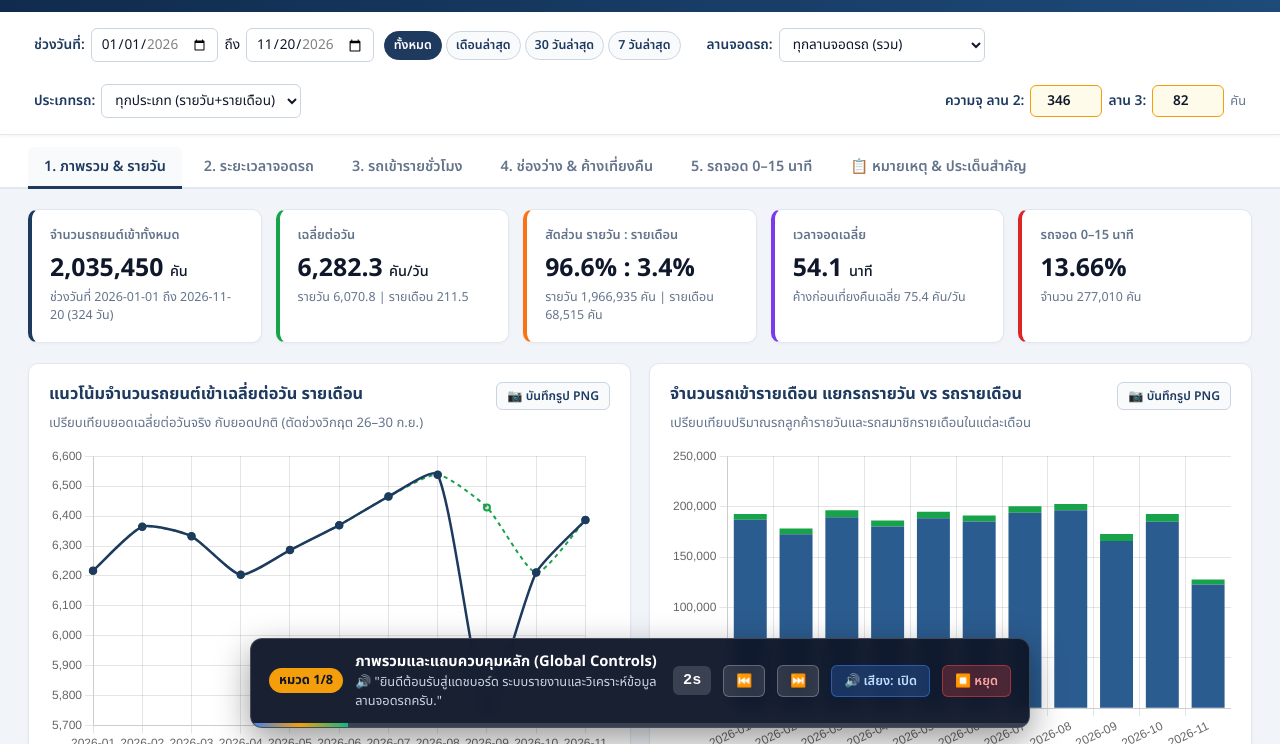
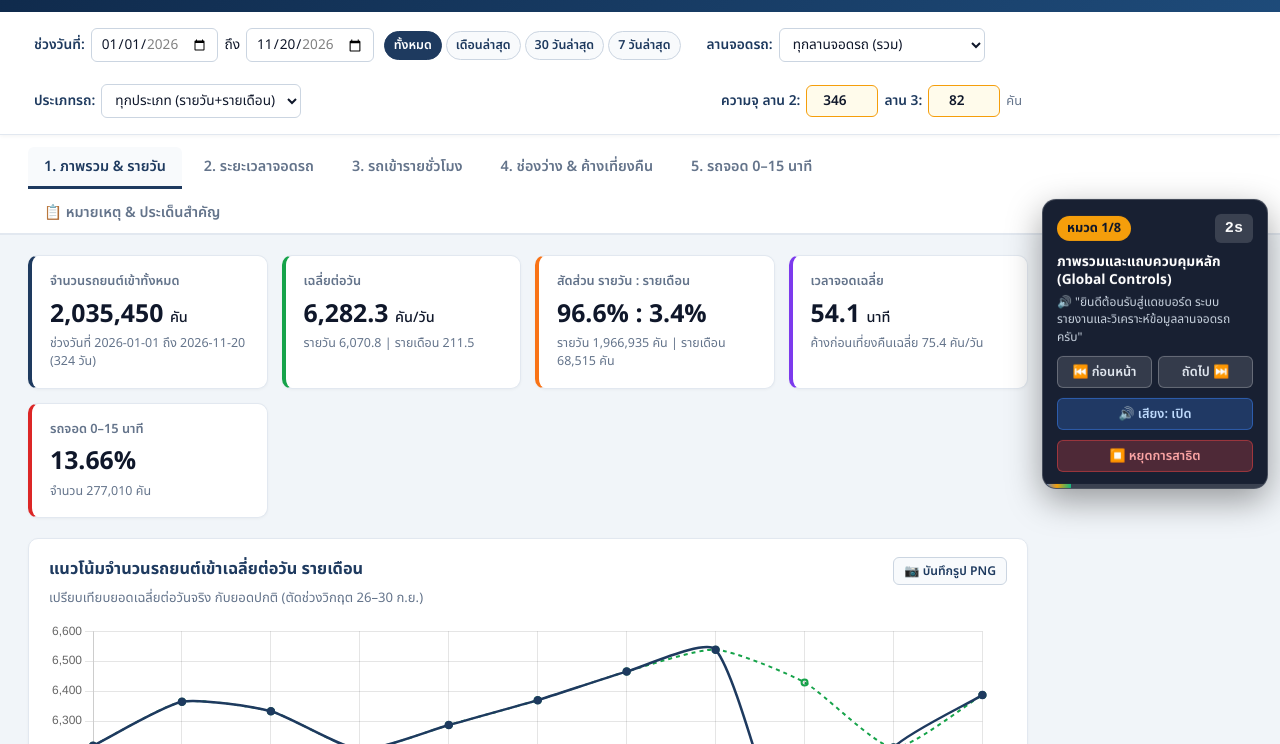
Before and after one commit to yingcharoen-hash/parking-dashboard, a plain HTML site: page index.html in a window 1280 px wide. Both pictures are taken after a click on the button "▶️ เริ่มโหมดสาธิต (Auto-Demo)". Shown: the part 56-800 px from the top of the page. Drawn offline with nearby package versions, Linux system fonts and the light colour scheme.

Commit message:
Dock Auto-Demo controls in dedicated right sidebar (zero overlap), fix KPI card stutter and ติดลบ pronunciation

```diff
--- a/audio/demo_cues.json
+++ b/audio/demo_cues.json
@@ -1,121 +1,121 @@
 {
   "demo_cat1.mp3": {
-    "duration": 34.08,
+    "duration": 34.12,
     "cues": [
       {
         "at": 0.0,
         "cue": "header",
-        "text": "ยินดีต้อนรับสู่แดชบอร์ด ระบบรายงานและวิเคราะห์ข้อมูลลานจอดรถครับ."
+        "text": "ยินดีต้อนรับสู่แดชบอร์ด ระบบรายงานและวิเคราะห์ข้อมูลลานจอดรถครับ"
       },
       {
         "at": 5.52,
         "cue": "controls_all",
-        "text": "จุดแรกที่สำคัญที่สุด คือแถบควบคุมด้านบนนี้ครับ."
+        "text": "จุดแรกที่สำคัญที่สุด คือแถบควบคุมด้านบนนี้ครับ"
       },
       {
         "at": 10.22,
         "cue": "ctrl_date",
-        "text": "เราสามารถเลือกช่วงวันที่ หรือกดปุ่มลัด เช่น 30 วันล่าสุด ได้ทันที."
+        "text": "เราสามารถเลือกช่วงวันที่ หรือกดปุ่มลัด เช่น 30 วันล่าสุด ได้ทันที"
       },
       {
         "at": 15.9,
         "cue": "ctrl_lot",
-        "text": "ถัดมาคือตัวกรองลานจอดรถ เช่น เลือกเจาะจงเป็น โซน A หรือลาน 2, ตัวเลขและกราฟทั้งหน้าเว็บจะอัปเดตทันที."
+        "text": "ถัดมาคือตัวกรองลานจอดรถ เช่น เลือกเจาะจงเป็น โซน A หรือลาน 2, ตัวเลขและกราฟทั้งหน้าเว็บจะอัปเดตทันที"
       },
       {
         "at": 24.42,
         "cue": "ctrl_type",
-        "text": "สามารถแยกดูประเภทรถรายวัน หรือรถรายเดือนได้."
+        "text": "สามารถแยกดูประเภทรถรายวัน หรือรถรายเดือนได้"
       },
       {
         "at": 28.71,
         "cue": "ctrl_cap",
-        "text": "และปรับตัวเลขความจุจำลองของลาน 2 และลาน 3 ได้แบบเรียลไทม์ครับ."
+        "text": "และปรับตัวเลขความจุจำลองของลาน 2 และลาน 3 ได้แบบเรียลไทม์ครับ"
       }
     ]
   },
   "demo_cat2.mp3": {
-    "duration": 36.85,
+    "duration": 37.49,
     "cues": [
       {
         "at": 0.0,
         "cue": "kpi_cards",
-        "text": "เข้าสู่เมนูที่ 1, ภาพรวมและสถิติรายวันครับ. ด้านบนคือการ์ดสรุป KPI ทั้ง 5 มิติสำคัญ, แสดงยอดรถเฉลี่ยประมาณ 6,000 ถึง 6,500 คันต่อวัน โดยกว่า 96 เปอร์เซ็นต์ เป็นรถลูกค้ารายวัน."
+        "text": "เข้าสู่เมนูที่ 1, ภาพรวมและสถิติรายวันครับ ด้านบนคือการ์ดสรุปตัวเลข KPI ทั้ง 5 มิติสำคัญ, แสดงยอดรถเฉลี่ยประมาณ 6,000 ถึง 6,500 คันต่อวัน โดยกว่า 96 เปอร์เซ็นต์ เป็นรถลูกค้ารายวันครับ"
       },
       {
-        "at": 14.82,
+        "at": 15.46,
         "cue": "c_monthly_avg",
-        "text": "กราฟซ้ายบนคือแนวโน้มรถเข้าเฉลี่ยต่อวันรายเดือน, เปรียบเทียบยอดจริงกับยอดตัดช่วงเหตุการณ์ผิดปกติปลายเดือนกันยายน."
+        "text": "กราฟซ้ายบนคือแนวโน้มรถเข้าเฉลี่ยต่อวันรายเดือน, เปรียบเทียบยอดจริงกับยอดตัดช่วงเหตุการณ์ผิดปกติปลายเดือนกันยายน"
       },
       {
-        "at": 23.34,
+        "at": 23.98,
         "cue": "c_monthly_type",
-        "text": "กราฟขวาบนเปรียบเทียบปริมาณรถรายวันกับรถรายเดือนในแต่ละเดือน."
+        "text": "กราฟขวาบนเปรียบเทียบปริมาณรถรายวันกับรถรายเดือนในแต่ละเดือน"
       },
       {
-        "at": 28.5,
+        "at": 29.13,
         "cue": "c_daily_line",
-        "text": "และด้านล่างสุดคือกราฟยอดรถเข้ารายวันตามช่วงวันที่เลือก, ช่วยตรวจจับวันพีคหรือวันที่ระบบขัดข้องได้ทันทีครับ."
+        "text": "และด้านล่างสุดคือกราฟยอดรถเข้ารายวันตามช่วงวันที่เลือก, ช่วยตรวจจับวันพีคหรือวันที่ระบบขัดข้องได้ทันทีครับ"
       }
     ]
   },
   "demo_cat3.mp3": {
-    "duration": 31.66,
+    "duration": 31.63,
     "cues": [
       {
         "at": 0.0,
         "cue": "c_dur_buckets",
-        "text": "ถัดมาคือเมนูที่ 2, ระยะเวลาจอดรถและพฤติกรรมลูกค้าครับ. กราฟซ้ายมือแสดงการกระจายตัว 8 ช่วงเวลา, ชี้ให้เห็นว่าลูกค้ากว่า 70 เปอร์เซ็นต์ จอดไม่เกิน 1 ชั่วโมง."
+        "text": "ถัดมาคือเมนูที่ 2, ระยะเวลาจอดรถและพฤติกรรมลูกค้าครับ กราฟซ้ายมือแสดงการกระจายตัว 8 ช่วงเวลา, ชี้ให้เห็นว่าลูกค้ากว่า 70 เปอร์เซ็นต์ จอดไม่เกิน 1 ชั่วโมง"
       },
       {
-        "at": 12.27,
+        "at": 12.28,
         "cue": "c_dur_avg",
-        "text": "ส่วนกราฟด้านขวา ให้สังเกตค่ามัธยฐาน หรือ Median ซึ่งอยู่ที่ประมาณ 40 ถึง 50 นาที, และค่า P90 ที่เหมาะสำหรับใช้กำหนดอัตราค่าจอดแบบก้าวหน้า."
+        "text": "ส่วนกราฟด้านขวา ให้สังเกตค่ามัธยฐาน หรือMedian ซึ่งอยู่ที่ประมาณ 40 ถึง 50 นาที, และค่า P90 ที่เหมาะสำหรับใช้กำหนดอัตราค่าจอดแบบก้าวหน้า"
       },
       {
-        "at": 24.45,
+        "at": 24.42,
         "cue": "t_dur_table",
-        "text": "ด้านล่างยังมีตารางสรุปละเอียด พร้อมตัวกรองเฉพาะตาราง และปุ่ม Export CSV แยกต่างหากครับ."
+        "text": "ด้านล่างยังมีตารางสรุปละเอียด พร้อมตัวกรองเฉพาะตาราง และปุ่ม Export CSV แยกต่างหากครับ"
       }
     ]
   },
   "demo_cat4.mp3": {
-    "duration": 24.78,
+    "duration": 24.77,
     "cues": [
       {
         "at": 0.0,
         "cue": "c_hr_entries",
-        "text": "เข้าสู่เมนูที่ 3, วิเคราะห์ช่วงเวลาเร่งด่วน 24 ชั่วโมงครับ. กราฟซ้ายมือชี้ช่วงพีคสูงสุดของตลาด เริ่มตั้งแต่ตี 5 ถึง 9 โมงเช้า, พร้อมเปิด Tooltip แสดงยอดรถเข้าที่จุดพีคสูงสุด."
+        "text": "เข้าสู่เมนูที่ 3, วิเคราะห์ช่วงเวลาเร่งด่วน 24 ชั่วโมงครับ กราฟซ้ายมือชี้ช่วงพีคสูงสุดของตลาด เริ่มตั้งแต่ตี 5 ถึง 9 โมงเช้า, พร้อมเปิด Tooltip แสดงยอดรถเข้าที่จุดพีคสูงสุด"
       },
       {
-        "at": 13.94,
+        "at": 13.93,
         "cue": "c_hr_type",
-        "text": "และเมื่อดูกราฟแยกประเภทด้านขวา จะเห็นรถรายเดือนสีเขียวเข้ามาหนาแน่นช่วงเช้ามืดตี 1 ถึงตี 5, ช่วยวางแผนจัดกะเจ้าหน้าที่ รปภ. ได้อย่างตรงจุดครับ."
+        "text": "และเมื่อดูกราฟแยกประเภทด้านขวา จะเห็นรถรายเดือนสีเขียวเข้ามาหนาแน่นช่วงเช้ามืดตี 1 ถึงตี 5, ช่วยวางแผนจัดกะเจ้าหน้าที่ รปภ. ได้อย่างตรงจุดครับ"
       }
     ]
   },
   "demo_cat5.mp3": {
-    "duration": 41.44,
+    "duration": 41.08,
     "cues": [
       {
         "at": 0.0,
         "cue": "c_occ_l2",
-        "text": "มาถึงเมนูที่ 4, อัตราครองพื้นที่ ช่องว่าง และรถจอดค้างคืนครับ. กราฟซ้ายบนคือลาน 2 ความจุ 346 คัน, ยังรองรับได้เพียงพอ."
+        "text": "มาถึงเมนูที่ 4, อัตราครองพื้นที่ ช่องว่าง และรถจอดค้างคืนครับ กราฟซ้ายบนคือลาน 2 ความจุ 346 คัน, ยังรองรับได้เพียงพอ"
       },
       {
-        "at": 10.99,
+        "at": 10.97,
         "cue": "c_occ_l3",
-        "text": "แต่จุดวิกฤตที่ต้องโฟกัสคือกราฟขวาบน, ลาน 3 ความจุ 82 คัน ซึ่งช่วง 8 โมงเช้าถึงบ่าย 2 รถจอดสะสมพุ่งเกินความจุแทบทุกวัน."
+        "text": "แต่จุดวิกฤตที่ต้องโฟกัสคือกราฟขวาบน, ลาน 3 ความจุ 82 คัน ซึ่งช่วง 8 โมงเช้าถึงบ่าย 2 รถจอดสะสมพุ่งเกินความจุแทบทุกวัน"
       },
       {
         "at": 21.84,
         "cue": "c_avail_bars",
-        "text": "กราฟช่องว่างคงเหลือด้านซ้ายล่าง จะขึ้นแท่งสีแดงเตือนอัตโนมัติ เมื่อช่องจอดเต็มเกินความจุ จนค่าช่องว่างเป็น ลบ."
+        "text": "กราฟช่องว่างคงเหลือด้านซ้ายล่าง จะขึ้นแท่งสีแดงเตือนอัตโนมัติ เมื่อช่องจอดเต็มเกินความจุจนค่าติดลบครับ"
       },
       {
-        "at": 30.49,
+        "at": 30.13,
         "cue": "c_pre_mid",
-        "text": "และกราฟขวาล่าง แสดงแนวโน้มรถจอดค้างก่อนเที่ยงคืน ณ 23 นาฬิกา 59 นาที, ที่เพิ่มขึ้นมาอยู่ที่ประมาณ 80 คันต่อวันครับ."
+        "text": "และกราฟขวาล่าง แสดงแนวโน้มรถจอดค้างก่อนเที่ยงคืน ณ 23 นาฬิกา 59 นาที, ที่เพิ่มขึ้นมาอยู่ที่ประมาณ 80 คันต่อวันครับ"
       }
     ]
   },
@@ -125,12 +125,12 @@
       {
         "at": 0.0,
         "cue": "c_s15_hourly",
-        "text": "เมนูที่ 5, วิเคราะห์พฤติกรรมรถจอดด่วน 0 ถึง 15 นาทีครับ. กราฟด้านซ้ายแสดงจำนวนคันและสัดส่วนเปอร์เซ็นต์, ซึ่งพุ่งสูงชัดเจนในช่วงเย็น 5 โมงถึง 1 ทุ่ม."
+        "text": "เมนูที่ 5, วิเคราะห์พฤติกรรมรถจอดด่วน 0 ถึง 15 นาทีครับ กราฟด้านซ้ายแสดงจำนวนคันและสัดส่วนเปอร์เซ็นต์, ซึ่งพุ่งสูงชัดเจนในช่วงเย็น 5 โมงถึง 1 ทุ่ม"
       },
       {
         "at": 11.79,
         "cue": "c_s15_monthly",
-        "text": "และกราฟด้านขวาแสดงแนวโน้มรายเดือน จะเห็นว่าลาน 3 มีสัดส่วนจอดด่วนสูงกว่าลาน 2 ทุกเดือน, เหมาะพิจารณาทำเป็นโซนจอดด่วนพิเศษครับ."
+        "text": "และกราฟด้านขวาแสดงแนวโน้มรายเดือน จะเห็นว่าลาน 3 มีสัดส่วนจอดด่วนสูงกว่าลาน 2 ทุกเดือน, เหมาะพิจารณาทำเป็นโซนจอดด่วนพิเศษครับ"
       }
     ]
   },
@@ -140,7 +140,7 @@
       {
         "at": 0.0,
         "cue": "t_audit",
-        "text": "และเมนูที่ 6, หมายเหตุและประเด็นสำคัญอัตโนมัติครับ. หน้านี้เป็นระบบตรวจสอบอัตโนมัติ ที่จะสรุป 4 ประเด็นหลัก พร้อมข้อเสนอแนะให้ทันทีทุกครั้งที่มีการอัปเดตไฟล์ใหม่ครับ."
+        "text": "และเมนูที่ 6, หมายเหตุและประเด็นสำคัญอัตโนมัติครับ หน้านี้เป็นระบบตรวจสอบอัตโนมัติ ที่จะสรุป 4 ประเด็นหลัก พร้อมข้อเสนอแนะให้ทันทีทุกครั้งที่มีการอัปเดตไฟล์ใหม่ครับ"
       }
     ]
   },
@@ -150,27 +150,27 @@
       {
         "at": 0.0,
         "cue": "export_modal",
-        "text": "สุดท้าย, คือการส่งออกรายงานและเมนูแอดมินนำเข้าไฟล์ครับ. เมื่อเปิดหน้าต่าง Export รายงาน, สามารถดาวน์โหลดไฟล์ CSV หรือบันทึกรูปกราฟ PNG พื้นหลังขาวไปใส่ PowerPoint ได้ทันที."
+        "text": "สุดท้าย, คือการส่งออกรายงานและเมนูแอดมินนำเข้าไฟล์ครับ เมื่อเปิดหน้าต่าง Export รายงาน, สามารถดาวน์โหลดไฟล์ CSV หรือบันทึกรูปกราฟ PNG พื้นหลังขาวไปใส่ PowerPoint ได้ทันที"
       },
       {
         "at": 13.44,
         "cue": "admin_btn",
-        "text": "และสำหรับแอดมิน เมื่อคลิกปุ่ม หน้าแอดมินนำเข้าไฟล์รายวัน ด้านบน, จะเข้าสู่หน้าจออัปเดตข้อมูลประจำวันใน 3 ขั้นตอนง่ายๆ ครับ."
+        "text": "และสำหรับแอดมิน เมื่อคลิกปุ่ม หน้าแอดมินนำเข้าไฟล์รายวัน ด้านบน, จะเข้าสู่หน้าจออัปเดตข้อมูลประจำวันใน 3 ขั้นตอนง่ายๆ ครับ"
       },
       {
         "at": 22.76,
         "cue": "admin_step1",
-        "text": "ขั้นตอนที่ 1, ลากไฟล์ Excel รายวันจากลาน 2 ลาน 3 หรือป้อมพิเศษ มาวางในกล่องอัปโหลดได้เลยพร้อมกันหลายไฟล์."
+        "text": "ขั้นตอนที่ 1, ลากไฟล์ Excel รายวันจากลาน 2 ลาน 3 หรือป้อมพิเศษ มาวางในกล่องอัปโหลดได้เลยพร้อมกันหลายไฟล์"
       },
       {
         "at": 31.42,
         "cue": "admin_step2",
-        "text": "ขั้นตอนที่ 2, ระบบจะอ่านไฟล์และแสดงตารางพรีวิว แยกรถรายวันและรายเดือนให้ตรวจสอบความถูกต้องก่อนบันทึก."
+        "text": "ขั้นตอนที่ 2, ระบบจะอ่านไฟล์และแสดงตารางพรีวิว แยกรถรายวันและรายเดือนให้ตรวจสอบความถูกต้องก่อนบันทึก"
       },
       {
         "at": 40.29,
         "cue": "admin_step3",
-        "text": "ขั้นตอนที่ 3, เพียงกดปุ่ม บันทึกและอัปเดตหน้าเว็บ, ข้อมูลใหม่จะถูกซิงค์ขึ้นแดชบอร์ดให้อัตโนมัติภายใน 1 นาทีครับ."
+        "text": "ขั้นตอนที่ 3, เพียงกดปุ่ม บันทึกและอัปเดตหน้าเว็บ, ข้อมูลใหม่จะถูกซิงค์ขึ้นแดชบอร์ดให้อัตโนมัติภายใน 1 นาทีครับ"
       }
     ]
   }
--- a/index.html
+++ b/index.html
@@ -179,33 +179,52 @@
     100% { transform: scale(1.02); box-shadow: 0 0 30px rgba(245, 158, 11, 0.9); }
   }
 
-  /* Demo Progress Banner — docked cleanly at BOTTOM so it NEVER blocks header/filters/tabs */
+  /* Demo Side Panel — docked cleanly on the RIGHT side so it NEVER covers top/bottom content */
+  @media (min-width: 1024px) {
+    body.demo-active main,
+    body.demo-active .controls-bar,
+    body.demo-active .tabs {
+      padding-right: 252px;
+      transition: padding-right 0.25s ease;
+    }
+  }
   .demo-banner {
     position: fixed;
-    bottom: 16px;
-    left: 50%;
-    transform: translateX(-50%);
+    right: 12px;
+    top: 50%;
+    transform: translateY(-50%);
     z-index: 10002;
-    width: 94%;
-    max-width: 780px;
+    width: 226px;
     background: rgba(15, 23, 42, 0.96);
     backdrop-filter: blur(8px);
     color: #fff;
-    border-radius: 12px;
-    box-shadow: 0 12px 35px rgba(0, 0, 0, 0.4);
+    border-radius: 14px;
+    box-shadow: 0 12px 35px rgba(0, 0, 0, 0.38);
     border: 1px solid rgba(255, 255, 255, 0.2);
     overflow: hidden;
-    animation: slideUp 0.3s ease-out;
-  }
-  @keyframes slideUp {
-    from { opacity: 0; transform: translate(-50%, 20px); }
-    to { opacity: 1; transform: translate(-50%, 0); }
+    animation: slideInRight 0.3s ease-out;
+  }
+  @keyframes slideInRight {
+    from { opacity: 0; transform: translate(24px, -50%); }
+    to { opacity: 1; transform: translate(0, -50%); }
   }
   .demo-banner-content {
     display: flex;
+    flex-direction: column;
+    align-items: stretch;
+    gap: 10px;
+    padding: 14px 14px 12px;
+  }
+  .demo-top-row {
+    display: flex;
     align-items: center;
-    gap: 12px;
-    padding: 12px 18px;
+    justify-content: space-between;
+    gap: 6px;
+  }
+  .demo-btn-row {
+    display: grid;
+    grid-template-columns: 1fr 1fr;
+    gap: 6px;
   }
   .demo-badge-step {
     background: #f59e0b;
@@ -339,19 +358,23 @@
   <span class="demo-text">เริ่มโหมดสาธิตอัตโนมัติ (Auto-Demo)</span>
 </button>
 
-<!-- Auto-Demo Floating Banner -->
+<!-- Auto-Demo Right Side Control Panel -->
 <div id="demoBanner" class="demo-banner" style="display:none;">
   <div class="demo-banner-content">
-    <span class="demo-badge-step" id="demoStepBadge">ขั้นตอนที่ 1/4</span>
-    <div style="flex:1">
-      <div style="font-weight:700;font-size:0.92rem" id="demoStepTitle">กำลังรันโหมดสาธิตอัตโนมัติ...</div>
-      <div style="font-size:0.8rem;color:#cbd5e1" id="demoStepDesc">ไฮไลต์กรอบที่การ์ด KPI สรุปสถิติสำคัญด้านบน</div>
-    </div>
-    <div class="demo-timer" id="demoTimer">0s</div>
-    <button class="demo-stop-btn" onclick="prevDemoStep()" style="background:rgba(255,255,255,0.12);color:#e2e8f0;border-color:rgba(255,255,255,0.25)" title="หมวดก่อนหน้า">⏮️</button>
-    <button class="demo-stop-btn" onclick="nextDemoStep()" style="background:rgba(255,255,255,0.12);color:#e2e8f0;border-color:rgba(255,255,255,0.25)" title="หมวดถัดไป">⏭️</button>
-    <button class="demo-stop-btn" id="demoMuteBtn" onclick="toggleDemoMute()" style="background:rgba(59,130,246,0.25);color:#bfdbfe;border-color:rgba(59,130,246,0.5)">🔊 เสียง: เปิด</button>
-    <button class="demo-stop-btn" onclick="stopAutoDemo()">⏹️ หยุด</button>
+    <div class="demo-top-row">
+      <span class="demo-badge-step" id="demoStepBadge">หมวด 1/8</span>
+      <div class="demo-timer" id="demoTimer">0s</div>
+    </div>
+    <div>
+      <div style="font-weight:700;font-size:0.86rem;line-height:1.35;margin-bottom:4px" id="demoStepTitle">กำลังรันโหมดสาธิต...</div>
+      <div style="font-size:0.75rem;color:#cbd5e1;line-height:1.45;max-height:120px;overflow-y:auto" id="demoStepDesc">เตรียมข้อมูล...</div>
+    </div>
+    <div class="demo-btn-row">
+      <button class="demo-stop-btn" onclick="prevDemoStep()" style="background:rgba(255,255,255,0.12);color:#e2e8f0;border-color:rgba(255,255,255,0.25)" title="หมวดก่อนหน้า">⏮️ ก่อนหน้า</button>
+      <button class="demo-stop-btn" onclick="nextDemoStep()" style="background:rgba(255,255,255,0.12);color:#e2e8f0;border-color:rgba(255,255,255,0.25)" title="หมวดถัดไป">ถัดไป ⏭️</button>
+    </div>
+    <button class="demo-stop-btn" id="demoMuteBtn" onclick="toggleDemoMute()" style="width:100%;background:rgba(59,130,246,0.25);color:#bfdbfe;border-color:rgba(59,130,246,0.5)">🔊 เสียง: เปิด</button>
+    <button class="demo-stop-btn" onclick="stopAutoDemo()" style="width:100%">⏹️ หยุดการสาธิต</button>
   </div>
   <div class="demo-progress-bar"><div class="demo-progress-fill" id="demoProgress"></div></div>
 </div>
@@ -1591,7 +1614,7 @@ function runDemoByIndex(idx) {
     }
   };
 
-  demoAudio.src = `./audio/${meta.file}?v=4`;
+  demoAudio.src = `./audio/${meta.file}?v=5`;
   demoAudio.muted = isDemoMuted;
   demoAudio.currentTime = 0;
   demoAudio.onended = goNext;
@@ -1638,12 +1661,15 @@ async function startAutoDemo() {
 
   if (!DEMO_CUES) {
     try {
-      const res = await fetch('./audio/demo_cues.json?v=4');
+      const res = await fetch('./audio/demo_cues.json?v=5');
       if (res.ok) DEMO_CUES = await res.json();
     } catch (e) { console.warn('Could not load demo_cues.json', e); }
   }
 
-  // Hide floating bottom-right button while bottom banner is visible so there is zero overlap
+  document.body.classList.add('demo-active');
+  setTimeout(() => Object.values(charts).forEach(c => c.resize()), 300);
+
+  // Hide floating bottom-right button while side panel is visible so there is zero overlap
   const btn = document.getElementById('btnAutoDemo');
   if (btn) btn.style.display = 'none';
 
@@ -1661,6 +1687,8 @@ async function startAutoDemo() {
 
 function stopAutoDemo(finished = false) {
   isDemoRunning = false;
+  document.body.classList.remove('demo-active');
+  setTimeout(() => Object.values(charts).forEach(c => c.resize()), 300);
   demoAudio.pause();
   demoAudio.ontimeupdate = null;
   demoAudio.onended = null;
```
Also changed, not shown: 8 other files.
